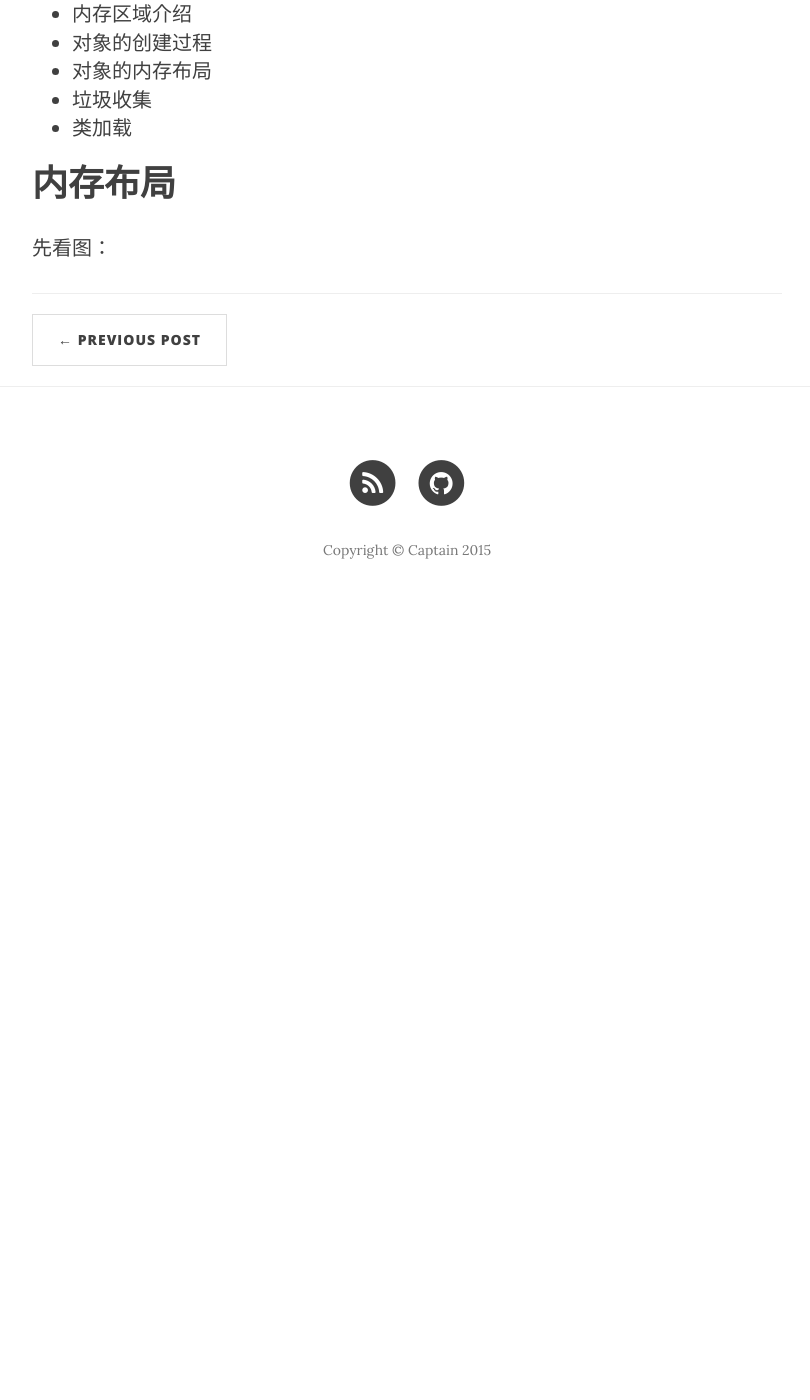
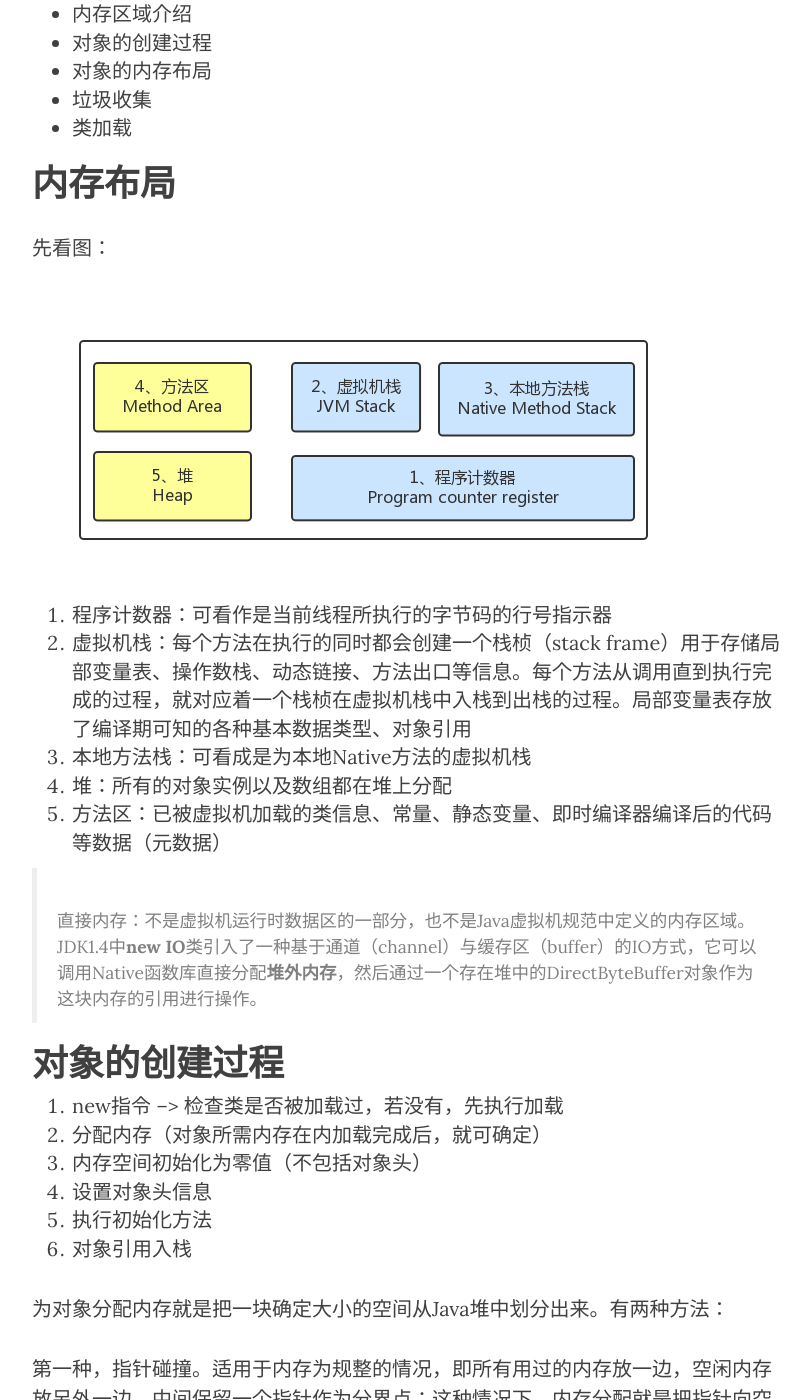
Before and after one commit to anytimekaka/anytimekaka.github.io, a Jekyll site: the page built from _posts/2014-10-30-JVM.markdown, in a window 1280 px wide and 1400 px high, scrolled down 694 px. Shown: the whole window, without its empty margins (233-1043 px from the left). Built offline with Jekyll 4.4.1, drawn with Linux system fonts in a browser that asks for light colours; nearby versions of some CDN libraries; a style sheet for code colours, icons or effects is not loaded; before the commit the page ends 1320 px from its top, so only the background shows below that; some of the changed text lies outside the part shown.

Commit message:
休息了，明天继续

```diff
--- a/_posts/2014-10-30-JVM.markdown
+++ b/_posts/2014-10-30-JVM.markdown
@@ -18,3 +18,35 @@ header-img: "img/post-bg-02.jpg"
 #内存布局
 
 先看图：
+
+<img src="http://anytimekaka.github.io/img/postimg/JVMmemory201503152142.png"/>
+
+1. 程序计数器：可看作是当前线程所执行的字节码的行号指示器
+2. 虚拟机栈：每个方法在执行的同时都会创建一个栈桢（stack frame）用于存储局部变量表、操作数栈、动态链接、方法出口等信息。每个方法从调用直到执行完成的过程，就对应着一个栈桢在虚拟机栈中入栈到出栈的过程。局部变量表存放了编译期可知的各种基本数据类型、对象引用
+3. 本地方法栈：可看成是为本地Native方法的虚拟机栈
+4. 堆：所有的对象实例以及数组都在堆上分配
+5. 方法区：已被虚拟机加载的类信息、常量、静态变量、即时编译器编译后的代码等数据（元数据）
+
+>直接内存：不是虚拟机运行时数据区的一部分，也不是Java虚拟机规范中定义的内存区域。JDK1.4中**new IO**类引入了一种基于通道（channel）与缓存区（buffer）的IO方式，它可以调用Native函数库直接分配**堆外内存**，然后通过一个存在堆中的DirectByteBuffer对象作为这块内存的引用进行操作。
+
+#对象的创建过程
+
+1. new指令 --> 检查类是否被加载过，若没有，先执行加载
+2. 分配内存（对象所需内存在内加载完成后，就可确定）
+3. 内存空间初始化为零值（不包括对象头）
+4. 设置对象头信息
+5. 执行初始化方法
+6. 对象引用入栈
+
+为对象分配内存就是把一块确定大小的空间从Java堆中划分出来。有两种方法：
+
+第一种，指针碰撞。适用于内存为规整的情况，即所有用过的内存放一边，空闲内存放另外一边，中间保留一个指针作为分界点；这种情况下，内存分配就是把指针向空闲那边移动对象大小相等的距离。适用于使用复制算法和标记整理算法的内存区域。
+
+第二种，空闲列表。适用于内存不规整情况，虚拟机维护列表记录哪些内存可用，哪些不可用。适用于使用标记清除算法（CMS）的内存区域。
+
+>为对象分配内存空间的动作，在并发的情况下，也不一定是线程安全的：假如虚拟机正在给A分配，指针还没有修改，B使用了原来的指针来分配，这样就出现错误了。
+
+解决内存分配的问题有两种方法：
+
+1. 虚拟机默认采用CAS配上**失败重试**的方式
+2. 把内存分配的动作按照线程划分在不同的空间之中进行——每个线程在Java堆中**预先分配一小块内存**（叫本地线程分配缓存 Thread Local Allocation Buffer TLAB）。这样哪个线程需要分配内存，就在哪个线程的TLAB上分配。可通过-XX:+/-UseTLAB来设定是否使用TLAB
```
